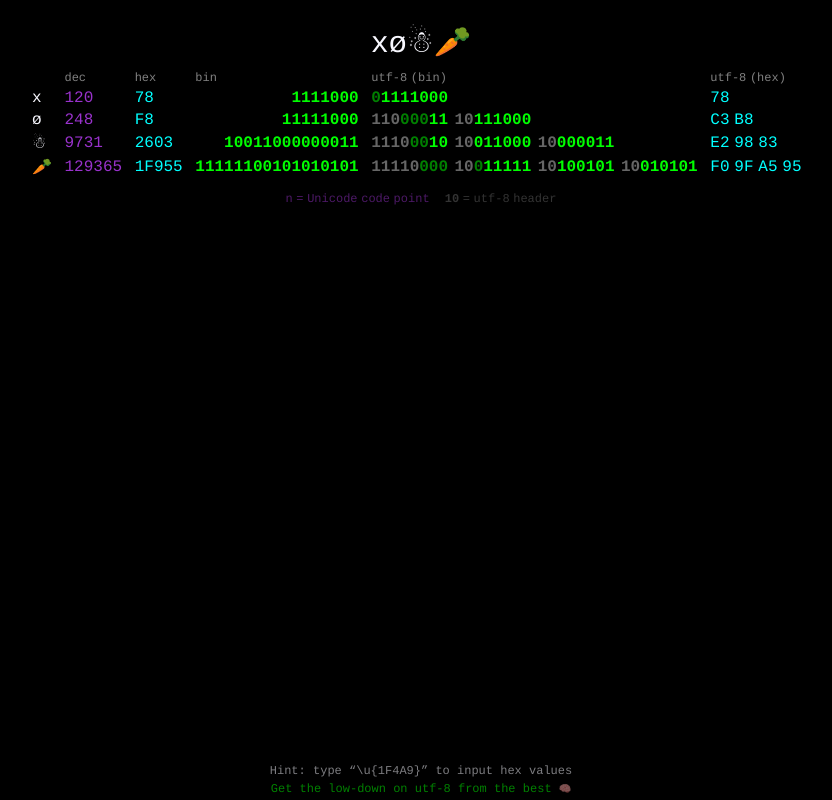
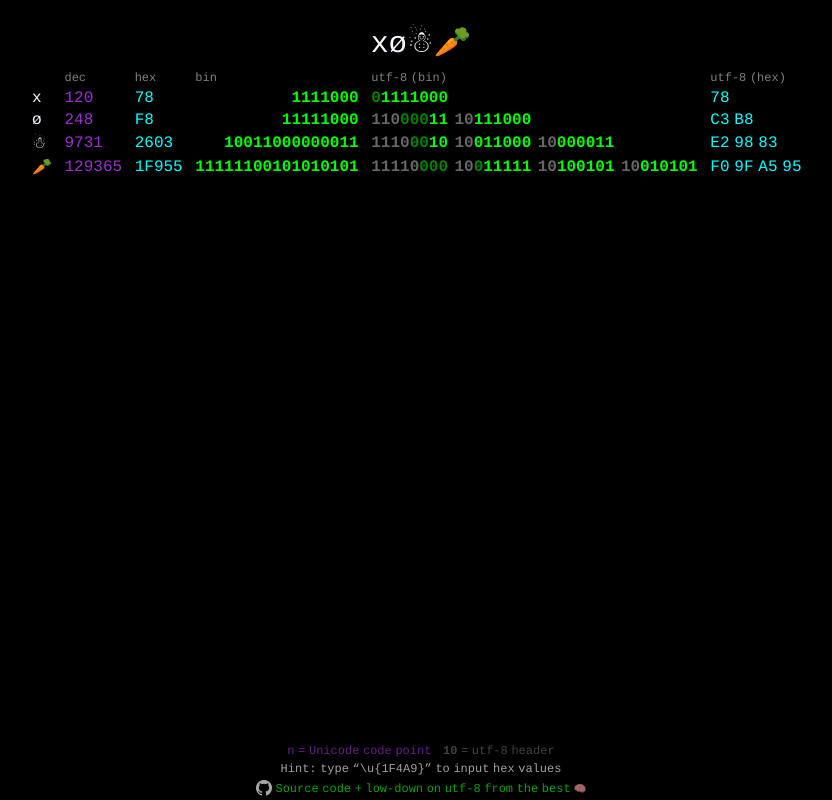
Before and after one commit to davidxcheng/utf-8-illustrator, a website with bundled scripts: page docs/index.html in a window 1280 px wide. Shown: the whole page, without its empty margins (219-1051 px from the left). Built offline with nearby package versions, Linux system fonts and the light colour scheme.

Commit message:
Improve UX for smaller viewports

```diff
--- a/docs/css/style.css
+++ b/docs/css/style.css
@@ -1,10 +1,6 @@
 * { box-sizing: border-box; }
 
 body {
-  /* flex so that the footer stays nicely at the bottom  */
-  display: flex;
-  flex-direction: column;
-  min-height: 100vh;
   background: black;
   font-family: courier;
   text-align: center;
@@ -23,25 +19,13 @@ input[type=text] {
   text-align: center;
 }
 
+.scroll-wrapper {
+  width: 100vw;
+  overflow-x: auto;
+}
+
 table.center {
   margin: 8px auto;
-}
-
-caption {
-  caption-side: bottom;
-  font-size: 12px;
-  margin-top: 12px;
-  opacity: .5;
-}
-
-caption:hover {
-  opacity: 1;
-}
-
-caption > span {
-  margin: 0 4px;
-  white-space: nowrap;
-  word-spacing: -.5ch;
 }
 
 th {
@@ -110,21 +94,32 @@ td {
   opacity: .5;
 }
 
-.footer {
-  margin-top: auto;
+footer {
+  position: fixed;
   bottom: 0;
   left: 0;
   right: 0;
   background: transparent;
   font-size: 12px;
+  padding: 4px;
 }
 
-.footer > div {
-  opacity: .5;
+footer > div {
+  opacity: .65;
+  white-space: nowrap;
+  word-spacing: -.5ch;
 }
 
-.footer > div:hover {
+footer > div:hover {
   opacity: 1;
+}
+
+footer img {
+  vertical-align: bottom;
+}
+
+#legend > span {
+  margin: 0 4px;
 }
 
 .hint {
@@ -142,5 +137,6 @@ td {
 }
 
 .learn-more > sub {
+  margin-left: 3px;
   vertical-align: middle;
 }
--- a/docs/index.html
+++ b/docs/index.html
@@ -3,7 +3,6 @@
 <head>
     <meta charset="UTF-8">
     <meta name="viewport" content="width=device-width, initial-scale=1.0">
-    <meta http-equiv="X-UA-Compatible" content="ie=edge">
     <meta name="description" content="The UTF-8 Illustrator shows how a code point gets utf-8 encoded">
     <title>The UTF-8 Illustrator</title>
     <link rel="stylesheet" type="text/css" href="css/style.css">
@@ -12,11 +11,8 @@
     <form id="frmInput">
         <input id="txtInput" type="text" autofocus autocomplete="off" />
     </form>
+    <div class="scroll-wrapper">
         <table class="center">
-        <caption id="legend">
-            <span class="dec">n = Unicode code point</span>
-            <span class="header"><b>10</b> = utf-8 header</span>
-        </caption>
             <thead id="headers">
                 <tr>
                     <th>&nbsp;</th>
@@ -31,14 +27,21 @@
 
             </tbody>
         </table>
-    <div class="footer">
+    </div>
+    <footer>
+        <div id="legend">
+            <span class="legend dec">n = Unicode code point</span>
+            <span class="legend header"><b>10</b> = utf-8 header</span>
+        </div>
         <div class="hint">
             Hint: type <q id="hintput">\u{1F4A9}</q> to input hex values
         </div>
         <div>
-            <a class="learn-more" rel="noreferrer" href="https://github.com/davidxcheng/utf-8-illustrator#learn-moreeverything-about-utf-8-unicode--emoji" target="_blank">Get the low-down on utf-8 from the best <sub>&#x1f9e0;</sub></a>
+            <a class="learn-more" rel="noreferrer" href="https://github.com/davidxcheng/utf-8-illustrator#learn-moreeverything-about-utf-8-unicode--emoji" target="_blank">
+                <img width="16" height="16" src="img/GitHub-Mark-Light-32px.png" >&nbsp;Source code + low-down on utf-8 from the best<sub>&#x1f9e0;</sub>
+            </a>
         </div>
-    </div>
+    </footer>
     <script type="module" src="js/app.js"></script>
 </body>
 </html>
```
Also changed, not shown: docs/img/GitHub-Mark-Light-32px.png (added), 1 other file. Lines whose indentation alone changed are shown as unchanged.
